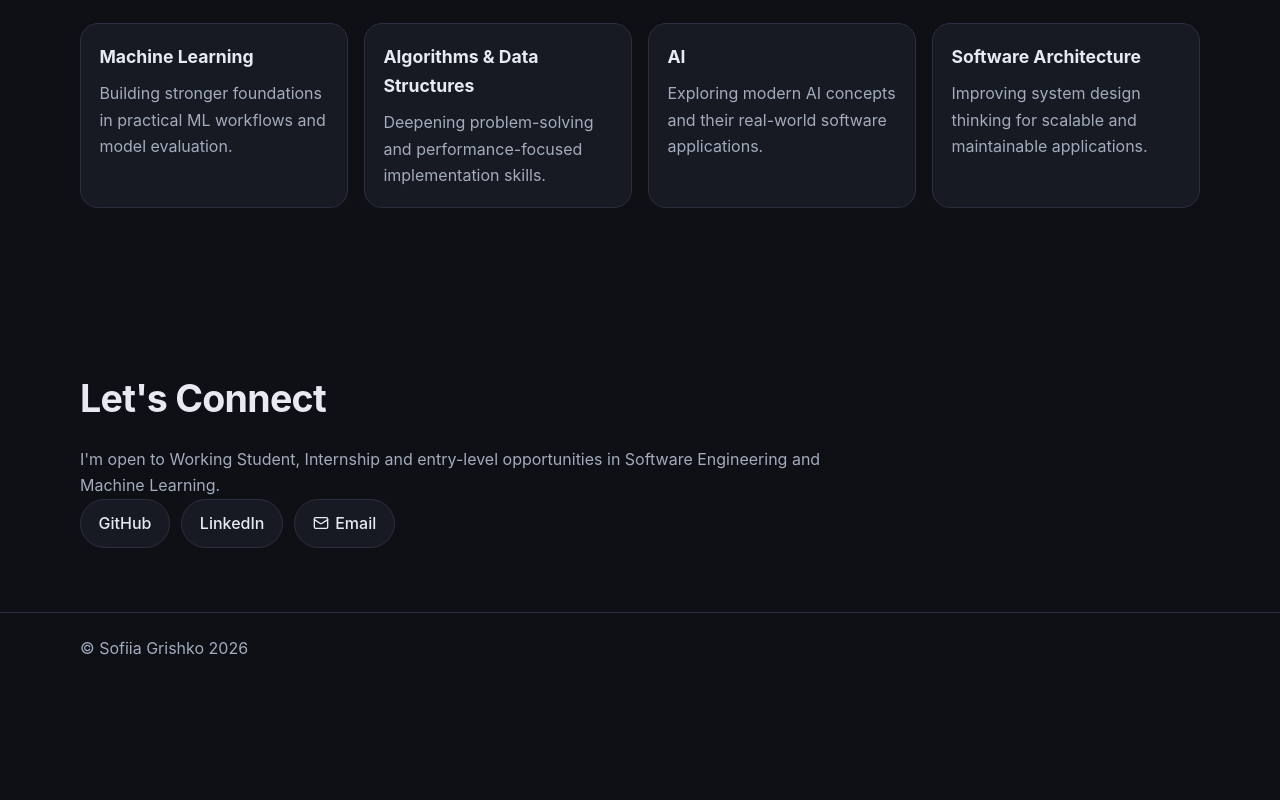
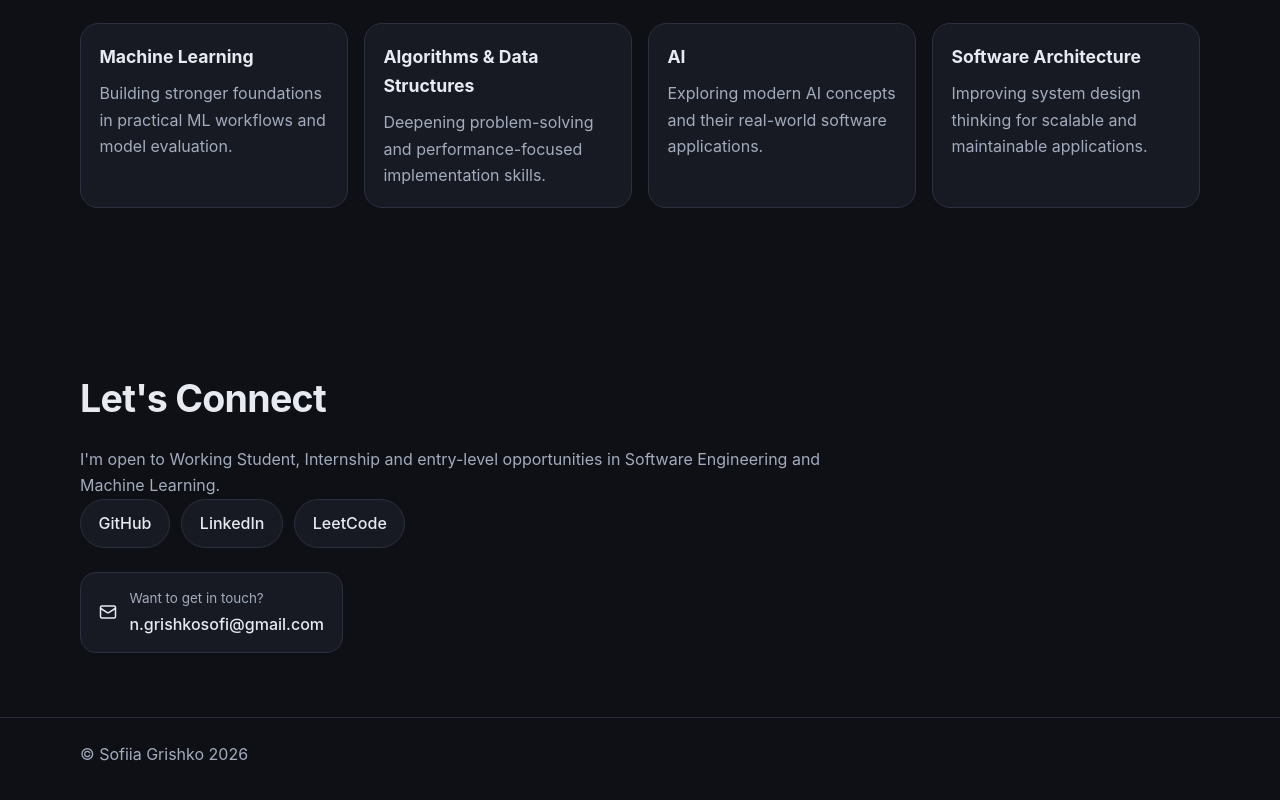
Before and after one commit to grishkosofi/grishkosofi.io, a React (Vite) app: page / in a window 1280 px wide. Shown: the part 3864-4664 px from the top of the page. Before the commit the page ends 4560 px from the top, so only its background shows below. Built offline with nearby package versions, Linux system fonts and the light colour scheme.

Commit message:
Add LeetCode contact link and visible email
Co-authored-by: grishkosofi <79867900+grishkosofi@users.noreply.github.com>

```diff
--- a/src/components/Contact.jsx
+++ b/src/components/Contact.jsx
@@ -34,14 +34,27 @@ function Contact() {
           ) : (
             <span className='todo-pill'>TODO: Add LinkedIn URL</span>
           )}
-          {links.email.includes('@') ? (
-            <a className='button button-secondary' href={`mailto:${links.email}`}>
-              <Mail size={16} /> Email
+          {links.leetcode.startsWith('http') ? (
+            <a
+              className='button button-secondary'
+              href={links.leetcode}
+              target='_blank'
+              rel='noreferrer'
+              aria-label='LeetCode profile (opens in a new tab)'
+            >
+              LeetCode
             </a>
           ) : (
-            <span className='todo-pill'>TODO: Add Email Address</span>
+            <span className='todo-pill'>TODO: Add LeetCode URL</span>
           )}
         </div>
+        <a className='contact-email' href={`mailto:${links.email}`}>
+          <Mail size={18} aria-hidden='true' />
+          <span>
+            <span className='contact-email-label'>Want to get in touch?</span>
+            <span className='contact-email-address'>{links.email}</span>
+          </span>
+        </a>
       </div>
     </section>
   )
--- a/src/config/personal.js
+++ b/src/config/personal.js
@@ -20,6 +20,7 @@ export const personalInfo = {
 export const links = {
   github: 'https://github.com/grishkosofi',
   linkedin: 'https://www.linkedin.com/in/sofiia-grishko-731861331',
+  leetcode: 'https://leetcode.com/u/grishkosofi/',
   email: 'n.grishkosofi@gmail.com',
   cvPath: 'cv/sofiia-grishko-cv.pdf',
   cvAvailable: false,
--- a/src/styles/global.css
+++ b/src/styles/global.css
@@ -471,6 +471,38 @@ h3 {
   padding-bottom: 4rem;
 }
 
+.contact-email {
+  display: inline-flex;
+  align-items: center;
+  gap: 0.8rem;
+  margin-top: 1.5rem;
+  padding: 0.9rem 1.1rem;
+  border: 1px solid var(--border);
+  border-radius: 1rem;
+  background: var(--surface);
+  transition: border-color 180ms ease, transform 180ms ease;
+}
+
+.contact-email:hover,
+.contact-email:focus-visible {
+  border-color: var(--accent);
+  transform: translateY(-1px);
+}
+
+.contact-email > span {
+  display: grid;
+  gap: 0.15rem;
+}
+
+.contact-email-label {
+  color: var(--text-soft);
+  font-size: 0.84rem;
+}
+
+.contact-email-address {
+  font-weight: 500;
+}
+
 .site-footer {
   border-top: 1px solid var(--border);
   padding: 1.4rem 0 2.2rem;
```
